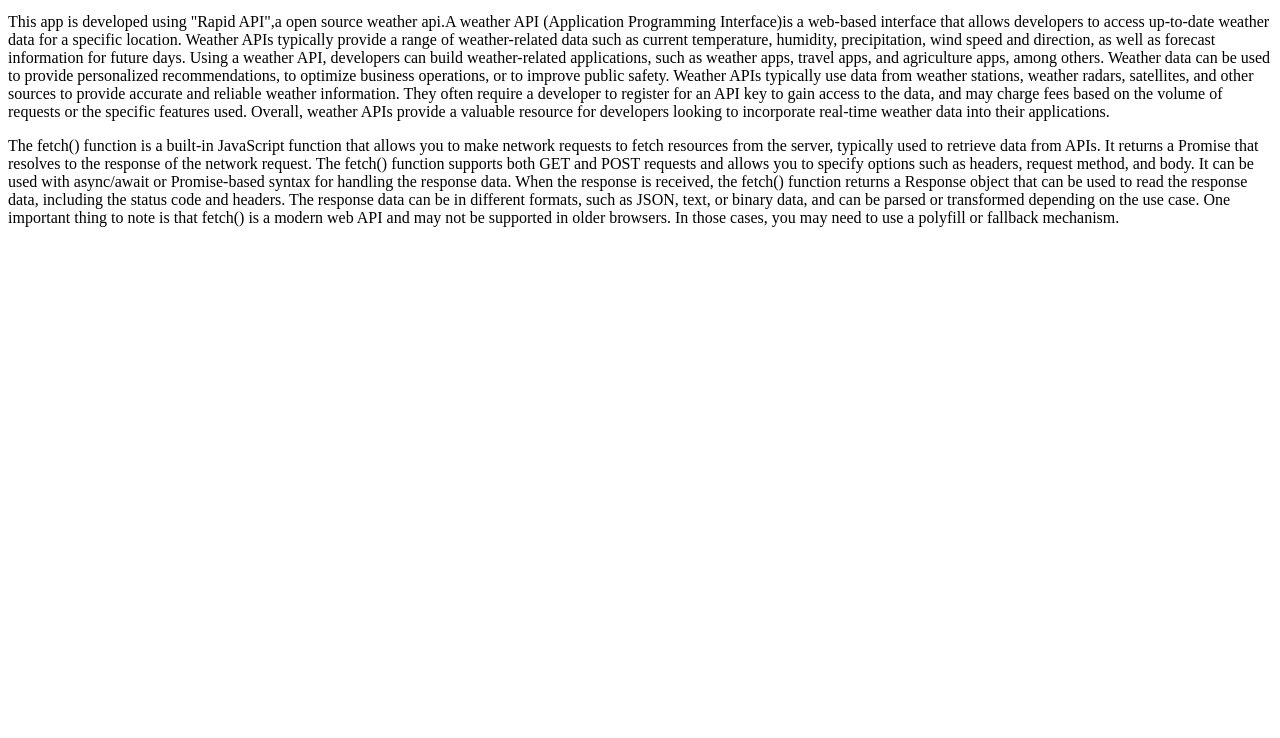
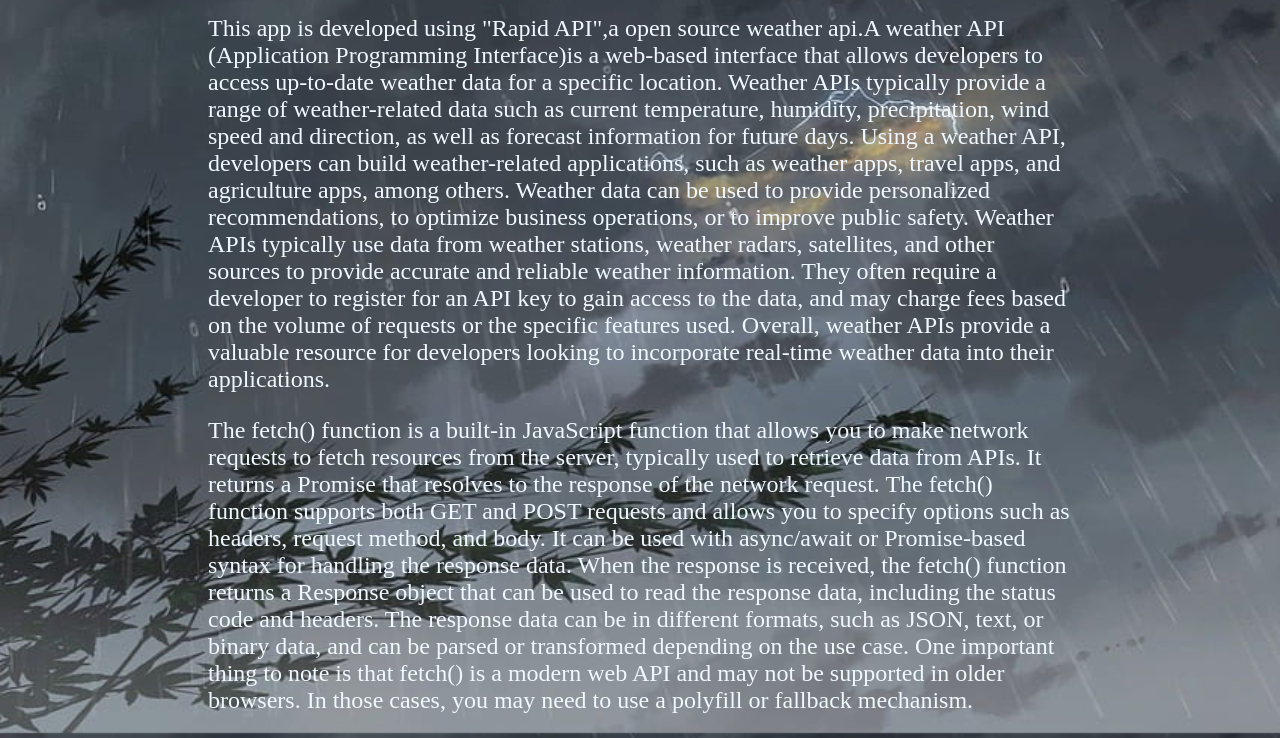
Before and after one commit to VamshiKrishna-434/WEATHER_APP, a plain HTML site: page about.html in a window 1280 px wide. Shown: the part 67-805 px from the top of the page. Drawn offline with Linux system fonts and the light colour scheme.

Commit message:
Update styles.css

```diff
--- a/styles.css
+++ b/styles.css
@@ -1,5 +1,5 @@
 .body{
-    background-image: url(bg.jpg);
+    background-image: url(bgin.jpg);
     background-repeat: no-repeat;
     background-attachment: fixed;
     background-size: 100% 100%;
@@ -25,3 +25,17 @@
 
     margin-left: 450px;
 }
+.b{
+    background-image: url(abg.jpg);
+    background-repeat: no-repeat;
+    background-attachment: fixed;
+    background-size: 100% 100%;
+    background-color: rgb(96, 187, 155);
+}
+.p{
+    color: aliceblue;
+    margin-left: 200px;
+    margin-right: 200px;
+    font-size: x-large;
+    align-items: normal;
+}
```
